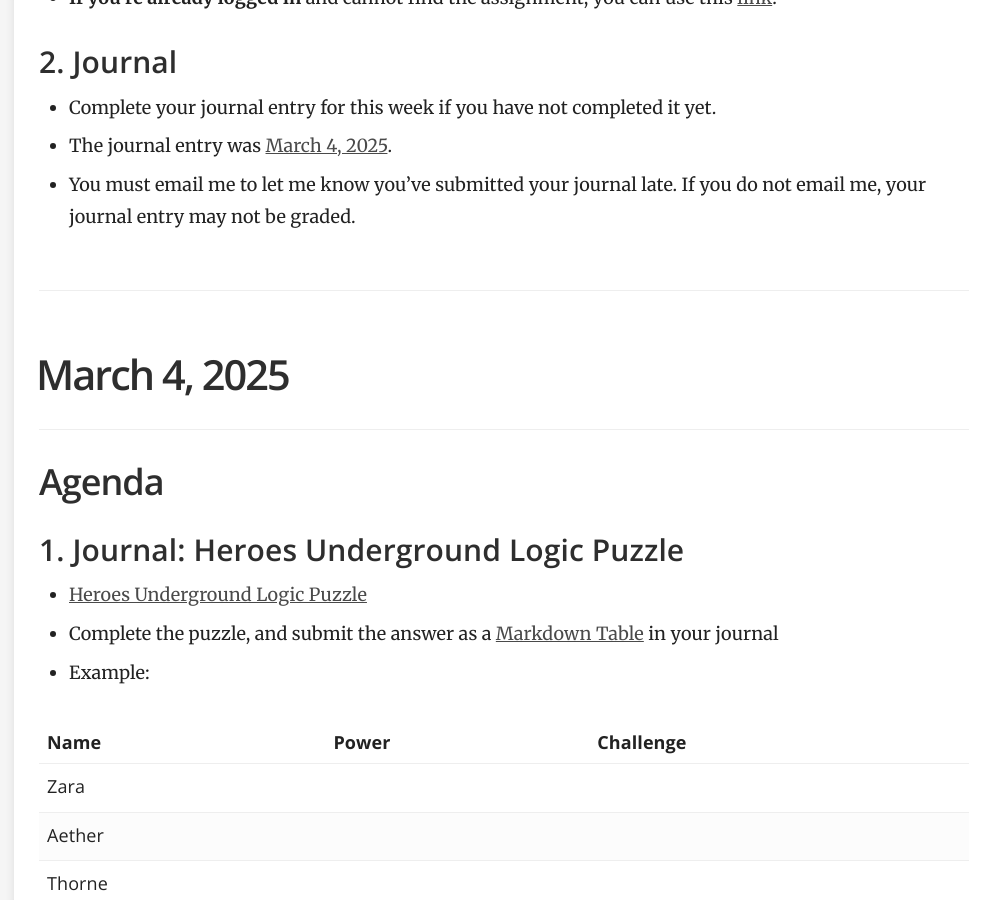
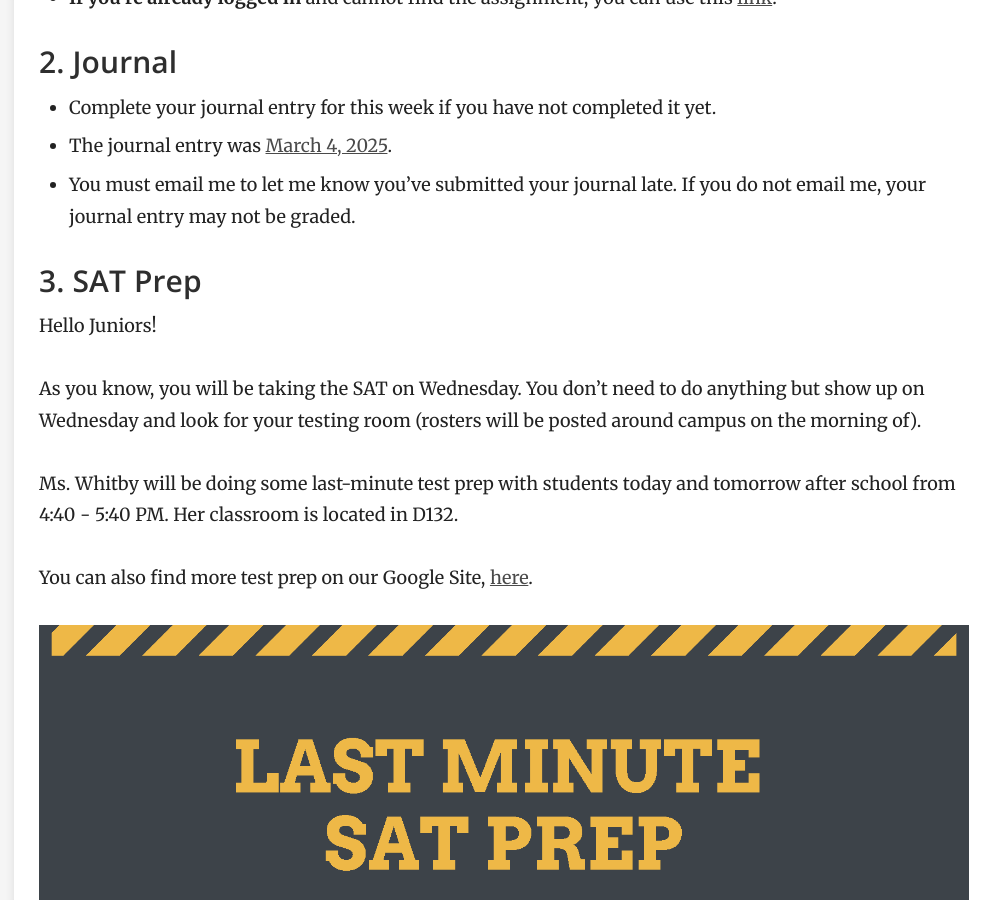
Before and after one commit to mswhitby/classroom, a Jekyll site: the page built from _docs/classes/1st.md, in a window 1280 px wide and 900 px high, scrolled down 719 px. Shown: the whole window, without its empty margins (286-1280 px from the left). Built offline with Jekyll 4.4.1, drawn with Linux system fonts in a browser that asks for light colours.

Commit message:
Updated lessons

```diff
--- a/_docs/classes/1st.md
+++ b/_docs/classes/1st.md
@@ -24,6 +24,18 @@ order: 1
 - Complete your journal entry for this week if you have not completed it yet.
 - The journal entry was [March 4, 2025](https://github.com/mswhitby/classroom/blob/main/_docs/resources/journal.md#march-3-2025).
 - You must email me to let me know you've submitted your journal late. If you do not email me, your journal entry may not be graded.
+
+### 3. SAT Prep
+
+Hello Juniors!
+
+As you know, you will be taking the SAT on Wednesday. You don't need to do anything but show up on Wednesday and look for your testing room (rosters will be posted around campus on the morning of).
+
+Ms. Whitby will be doing some last-minute test prep with students today and tomorrow after school from 4:40 - 5:40 PM. Her classroom is located in D132.
+
+You can also find more test prep on our Google Site, [here](https://sites.google.com/judsonisd.org/whscollegecareer/home/test-prep).
+
+![alt text](../../media/2025_last_minute_SAT_prep.png)
 
 ----
 
```
Also changed, not shown: _docs/classes/3rd.md (+14 -2 lines), _docs/classes/4th.md (+14 -2 lines), _docs/classes/6th.md (+14 -2 lines), _docs/resources/class_avg_grades.md (+16 -0 lines).
